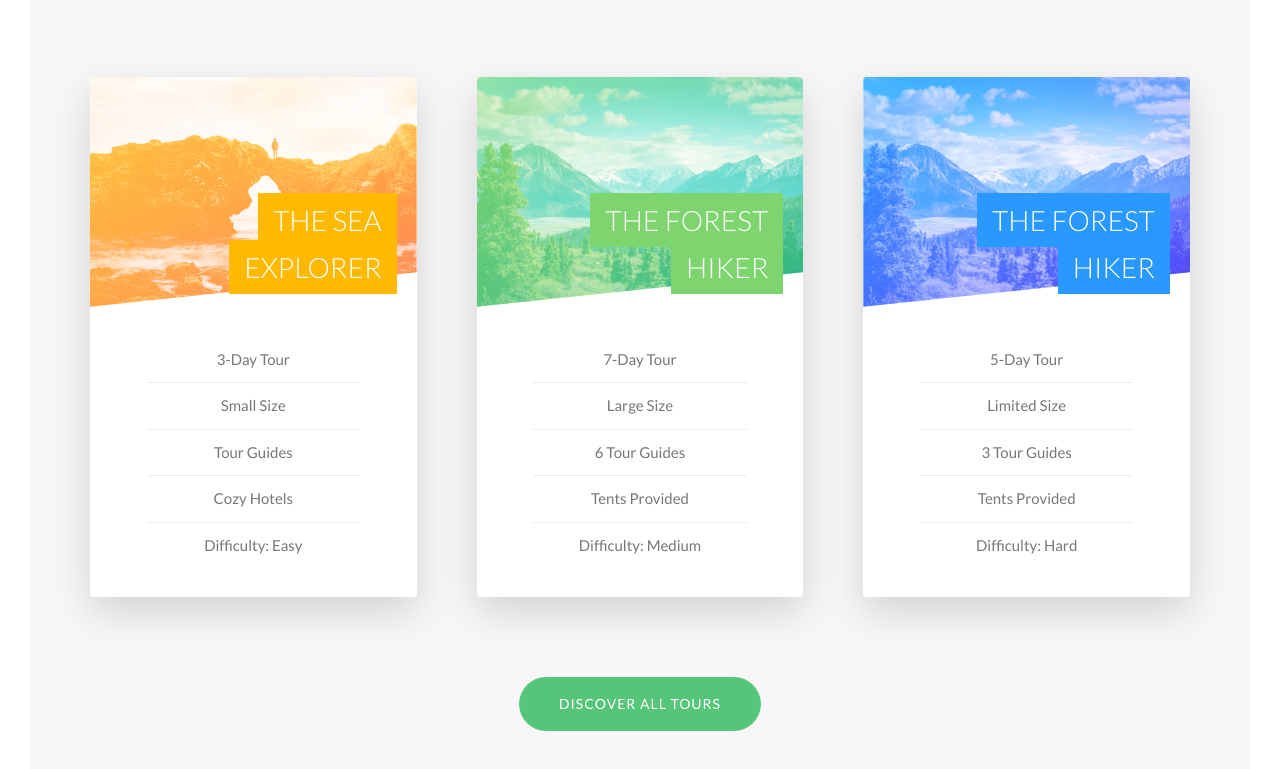
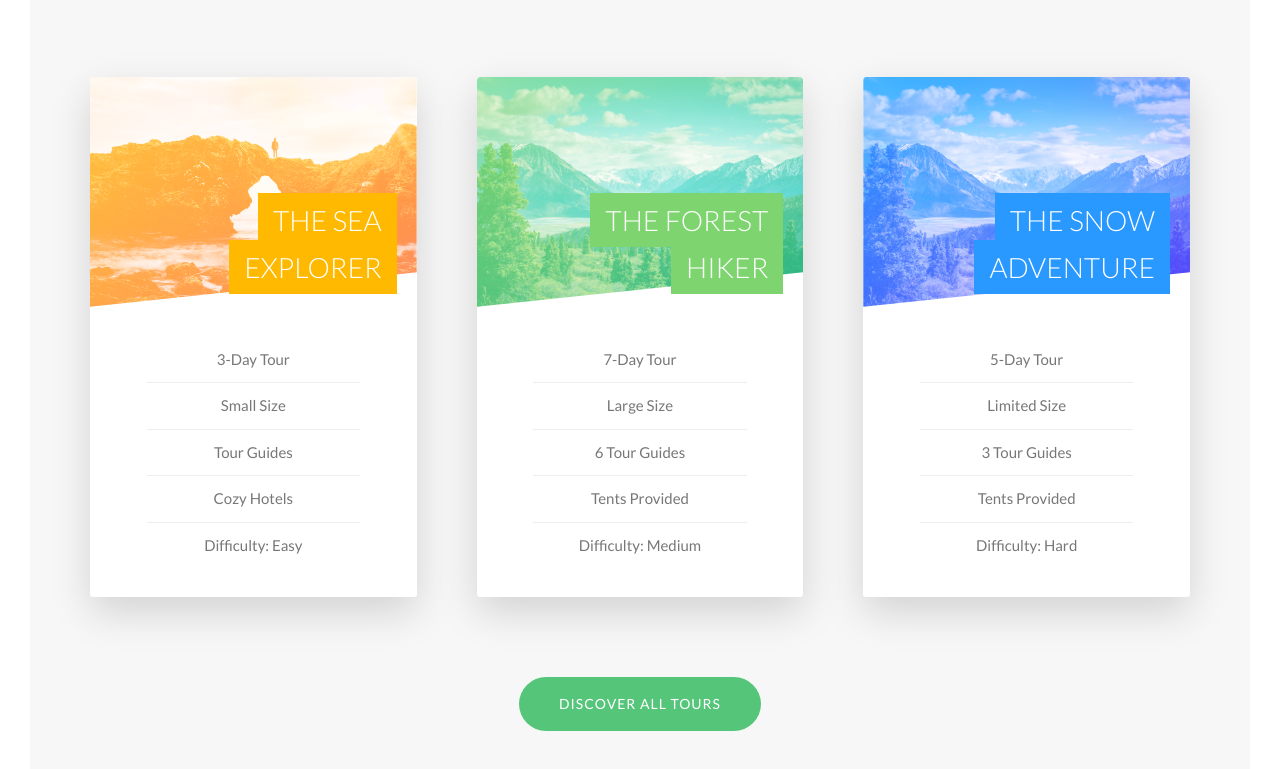
Before and after one commit to alexanderjbeal/Outdoor-Adventure-UI, a website: page index.html in a window 1280 px wide. Shown: the part 2443-3212 px from the top of the page. Drawn offline with Linux system fonts and the light colour scheme.

Commit message:
Tour Section Update

```diff
--- a/index.html
+++ b/index.html
@@ -212,7 +212,7 @@
                                 </div>
                                 <h4 class="card__heading">
                                 <span class="card__heading-span card__heading-span--3">
-                                    The Forest Hiker
+                                    The Snow Adventure
                                 </span>
                                 </h4>
                                 <div class="card__details">
```
